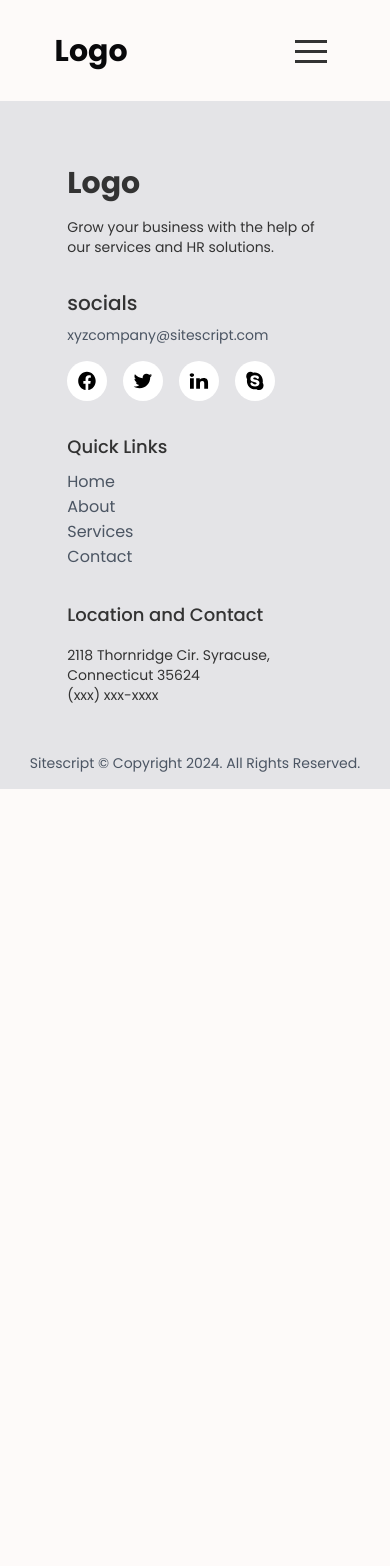
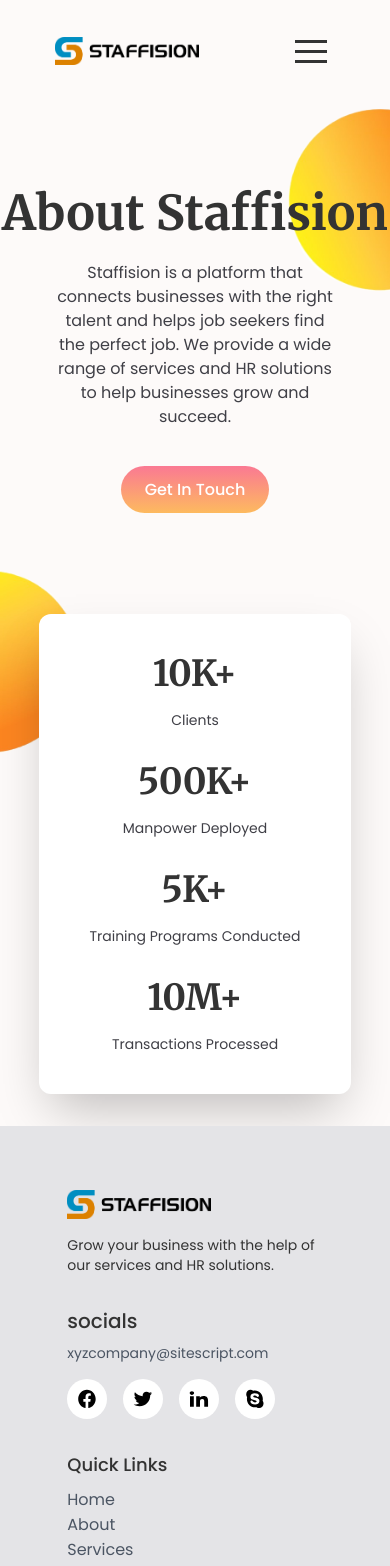
Before and after one commit to ksaurav24/Staffision, a React (Vite) app: page /about in a window 390 px wide. Shown: the top 1566 px of the page. Before the commit the page ends 844 px from the top, so only its background shows below. Built offline with nearby package versions, Linux system fonts and the light colour scheme; a web font is replaced by a local one.

Commit message:
added About section

```diff
--- a/package.json
+++ b/package.json
@@ -19,6 +19,7 @@
     "locomotive-scroll": "^4.1.4",
     "mui": "^0.0.1",
     "react": "^18.3.1",
+    "react-countup": "^6.5.3",
     "react-dom": "^18.3.1",
     "react-router-dom": "^6.24.0",
     "scroll-lock": "^2.1.5"
--- a/src/components/About.jsx
+++ b/src/components/About.jsx
@@ -1,7 +1,128 @@
 import React from "react";
-
+import bubble from "../assets/bubble.png";
+import CountUp from "react-countup";
+import { motion } from "framer-motion";
+import { Rotate } from "hamburger-react";
 function About() {
-  return <div></div>;
+  return (
+    <div>
+      <motion.img
+        initial={{ x: 120, scale: 0.2, opacity: 0.5 }}
+        animate={{ x: 0, scale: 1, opacity: 1 }}
+        transition={{
+          duration: 0.6,
+          delay: 0,
+          ease: "easeInOut",
+        }}
+        className="absolute -z-10 lg:w-[30vw] w-[70vw] top-[80px] lg:-right-[12vw] -right-[26vw]"
+        src={bubble}
+        alt="bubble"
+      />
+      <motion.img
+        initial={{ x: -120, scale: 0.2, opacity: 0.5 }}
+        animate={{ x: -20, rotate: 90, scale: 1, opacity: 1 }}
+        transition={{
+          duration: 0.6,
+          delay: 0,
+          ease: "easeInOut",
+        }}
+        className="absolute top-[500px] rotate-180 -z-10 lg:w-[20vw] w-[70vw] -left-36"
+        src={bubble}
+        alt="bubble"
+      />
+      <div className="w-screen relative">
+        <div className="flex flex-col justify-center items-center my-20">
+          <motion.h1
+            initial={{ y: 40, opacity: 0 }}
+            animate={{ y: 0, opacity: 1 }}
+            transition={{
+              duration: 0.5,
+              delay: 0,
+              ease: "easeInOut",
+            }}
+            className="text-5xl my-2 text-center merriweather-bold"
+          >
+            About Staffision
+          </motion.h1>
+          <motion.p
+            initial={{ y: 30, opacity: 0 }}
+            animate={{ y: 0, opacity: 1 }}
+            transition={{
+              duration: 0.5,
+              delay: 0.2,
+              ease: "easeInOut",
+            }}
+            className="text-md my-4 text-zinc-700 poppins-regular text-center lg:px-0 px-14 lg:w-[50%] mt-4"
+          >
+            Staffision is a platform that connects businesses with the right
+            talent and helps job seekers find the perfect job. We provide a wide
+            range of services and HR solutions to help businesses grow and
+            succeed.
+          </motion.p>
+          <motion.button
+            initial={{ opacity: 0 }}
+            animate={{ opacity: 1 }}
+            transition={{
+              duration: 0.4,
+              delay: 0.4,
+              ease: "easeInOut",
+            }}
+            className="my-8 hover:shadow-xl hover:shadow-[#ff80804e]  transition duration-300 ease-in-out"
+          >
+            <a
+              className="px-6  text-md py-3 text-white  bg-gradient-to-b from-[#FA7993] to-[#FDBA5F] capitalize poppins-medium rounded-3xl"
+              href="/contact"
+            >
+              Get in touch
+            </a>
+          </motion.button>
+        </div>
+        <motion.div
+          initial={{ opacity: 0 }}
+          animate={{ opacity: 1 }}
+          transition={{
+            duration: 0.6,
+            delay: 0.3,
+            ease: "easeInOut",
+          }}
+          className="w-[80vw] mb-8 relative mx-auto h-fit px-12 py-10 lg:gap-0 gap-8 flex flex-col lg:flex-row shadow-2xl rounded-xl  bg-white "
+        >
+          <div className="lg:w-1/4 w-full h-[80%] flex flex-col justify-center items-center my-auto   lg:border-r-[2px] mx-0">
+            <h2 className="text-4xl mb-4 merriweather-bold text-center">
+              <CountUp end={10} delay={0.8} suffix="K+" duration={2} />
+            </h2>
+            <p className="text-sm text-zinc-700 poppins-regular text-center">
+              Clients
+            </p>
+          </div>
+          <div className="lg:w-1/4 w-full h-[80%] flex flex-col justify-center items-center my-auto  lg:border-r-[2px] mx-0">
+            <h2 className="text-4xl mb-4 merriweather-bold text-center">
+              <CountUp end={500} delay={0.8} suffix="K+" duration={2} />
+            </h2>
+            <p className="text-sm text-zinc-700 poppins-regular text-center">
+              Manpower Deployed
+            </p>
+          </div>
+          <div className="lg:w-1/4 w-full h-[80%] flex flex-col justify-center items-center my-auto  lg:border-r-[2px] mx-0">
+            <h2 className="text-4xl mb-4 merriweather-bold text-center">
+              <CountUp end={5} delay={0.8} suffix="K+" duration={2} />
+            </h2>
+            <p className="text-sm text-zinc-700 poppins-regular text-center">
+              Training Programs Conducted
+            </p>
+          </div>
+          <div className="lg:w-1/4 w-full h-[80%] flex flex-col justify-center items-center my-auto   mx-0">
+            <h2 className="text-4xl mb-4 merriweather-bold text-center">
+              <CountUp end={10} delay={0.8} suffix="M+" duration={2} />
+            </h2>
+            <p className="text-sm text-zinc-700 poppins-regular text-center">
+              Transactions Processed
+            </p>
+          </div>
+        </motion.div>
+      </div>
+    </div>
+  );
 }
 
 export default About;
--- a/src/components/Footer.jsx
+++ b/src/components/Footer.jsx
@@ -1,11 +1,13 @@
 import React from "react";
-
+import Logo from "../assets/Logo.png";
 const Footer = () => {
   return (
     <div className="w-screen relative h-fit py-4 bg-zinc-200 flex flex-col">
       <div className="w-[86%] mx-auto h-[80%] py-8 my-auto px-10 flex lg:flex-row flex-col justify-center items-center ">
         <div className="flex flex-col py-4 h-full w-full lg:w-1/4">
-          <h2 className="text-3xl poppins-bold mb-4">Logo</h2>
+          <h2 className="text-3xl poppins-bold mb-4">
+            <img className="w-36" src={Logo} alt="Logo" />
+          </h2>
           <p className="text-sm mr-2 poppins-regular">
             Grow your business with the help of our services and HR solutions.
           </p>
--- a/src/components/Navbar.jsx
+++ b/src/components/Navbar.jsx
@@ -2,7 +2,7 @@ import React, { useState, useRef } from "react";
 import { AnimatePresence, motion } from "framer-motion";
 import { Divide as Hamburger } from "hamburger-react";
 import { gsap } from "gsap";
-
+import Logo from "../assets/Logo.png";
 import { enablePageScroll, disablePageScroll } from "scroll-lock";
 import { useGSAP } from "@gsap/react";
 const Navbar = () => {
@@ -38,7 +38,9 @@ const Navbar = () => {
         ref={navbar}
         className="container mx-auto flex items-center justify-between h-full"
       >
-        <h1 className="text-zinc-950 poppins-bold text-3xl">Logo</h1>
+        <h1 className="text-zinc-950 poppins-bold text-3xl">
+          <img className="w-36" src={Logo} alt="Logo" />
+        </h1>
         <div className="lg:hidden" onClick={toggleNavbar}>
           <Hamburger
             toggled={navigationOpen}
--- a/src/services.js
+++ /dev/null
@@ -1,55 +0,0 @@
-import Searchtalent from "../assets/coreServices/Searchtalent.png";
-import Consultant from "../assets/coreServices/Consultant.png";
-import Moneycheck from "../assets/coreServices/Moneycheck.png";
-import Graduationcap from "../assets/coreServices/Graduationcap.png";
-import Achievement from "../assets/coreServices/Achievement.png";
-import Shield from "../assets/coreServices/Shield.png";
-import Linechart from "../assets/coreServices/Linechart.png";
-import Gift from "../assets/coreServices/Gift.png";
-export default coreServices = [
-  {
-    title: "Talent Acquisition",
-    description:
-      "We identify and recruit top talent tailored to your specific business needs.",
-    icon: Searchtalent, // Only "s" capitalized
-  },
-  {
-    title: "HR Consulting",
-    description:
-      "Our experts optimize your HR processes for maximum efficiency.",
-    icon: Consultant, // Only "c" capitalized
-  },
-  {
-    title: "Payroll Management",
-    description:
-      "We ensure timely and accurate payroll management for your workforce.",
-    icon: Moneycheck, // Only "m" and "c" capitalized
-  },
-  {
-    title: "Employee Training & Development",
-    description:
-      "Enhancing employee skills and productivity through targeted training.",
-    icon: Graduationcap, // Only "g" and "c" capitalized
-  },
-  {
-    title: "Performance Management",
-    description:
-      "Streamlining performance reviews to drive better business outcomes.",
-    icon: Achievement, // Only "a" capitalized
-  },
-  {
-    title: "Compliance & Risk Management",
-    description: "Ensuring your business adheres to all relevant regulations.",
-    icon: Shield, // Only "s" capitalized
-  },
-  {
-    title: "Workforce Planning",
-    description: "Strategic planning to meet your future workforce needs.",
-    icon: Linechart, // Only "l" and "c" capitalized
-  },
-  {
-    title: "Employee Benefits Administration",
-    description: "Managing benefits to attract and retain top talent.",
-    icon: Gift, // Only "g" capitalized
-  },
-];
```
Also changed, not shown: src/components/Home.jsx (+10 -10 lines), src/assets/Logo.png (added), 1 other file (tests, documents, lock files or other folders).
